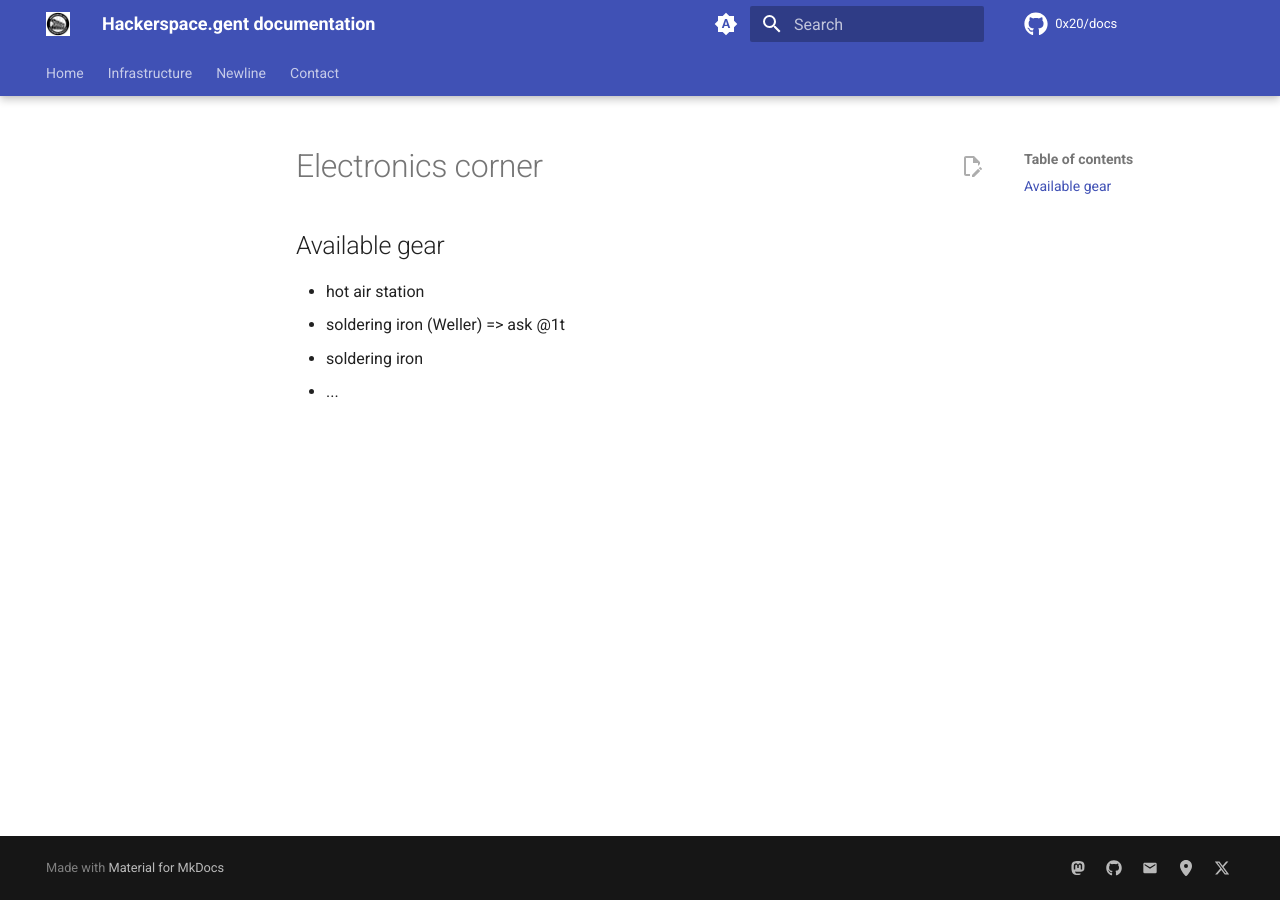
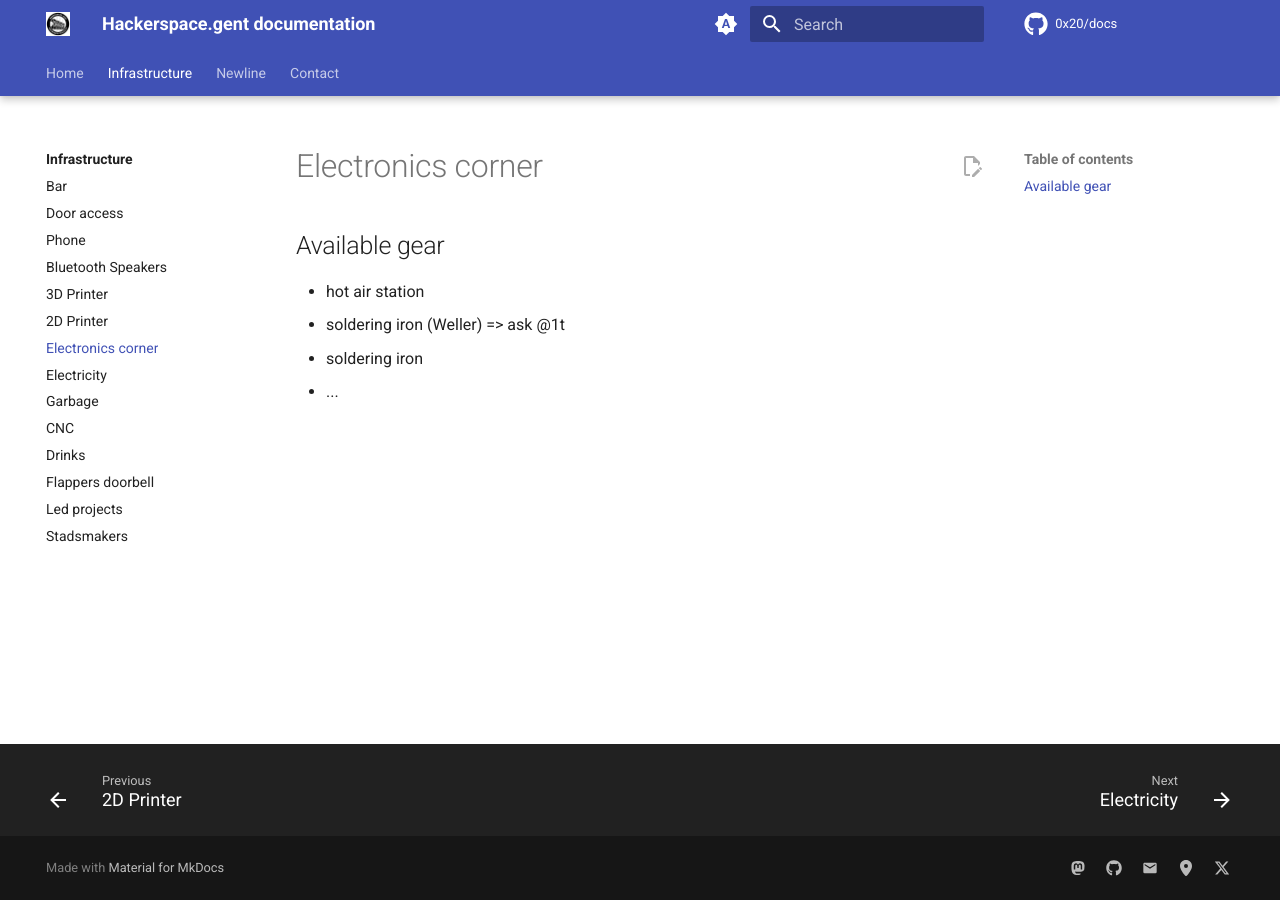
Before and after one commit to 0x20/docs, an MkDocs documentation site: the page built from docs/infra/electronics.md, in a window 1280 px wide. Built offline with MkDocs 1.6.1 and Material for MkDocs 9.7.7, drawn with Linux system fonts in a browser that asks for light colours; comment, search, counter and statistics services are not loaded.

Commit message:
Update mkdocs.yml
add electronics corner start

```diff
--- a/mkdocs.yml
+++ b/mkdocs.yml
@@ -15,6 +15,7 @@ nav:
   - Bluetooth Speakers: infra/bluetooth_speakers.md
   - 3D Printer: infra/printer3d.md
   - 2D Printer: infra/printer2d.md
+  - Electronics corner: infra/electronics.md
   - Electricity: infra/electricity.md
   - Garbage: infra/garbage.md
   - CNC: infra/cnc.md
```
